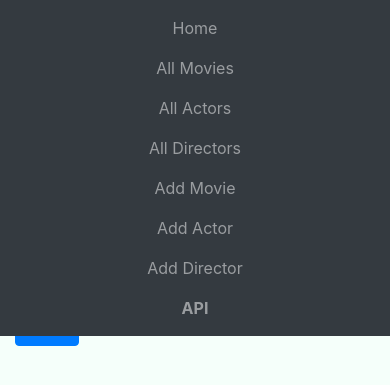
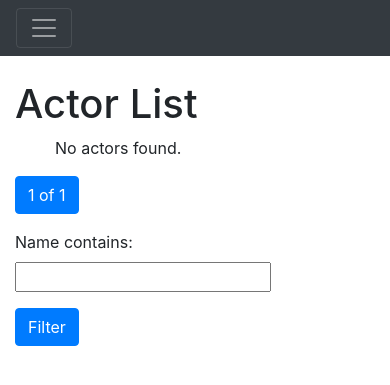
Before and after one commit to nsdNite/movie_management_site, a Django app: page /actors/ in a window 390 px wide. Shown: the top 385 px of the page. Run offline with Django 5.2, Linux system fonts and the light colour scheme; data that the repository does not hold is empty; some libraries are stand-ins or nearby versions.

Commit message:
Add responsive navbar

```diff
--- a/templates/base.html
+++ b/templates/base.html
@@ -17,6 +17,15 @@
 <body>
 	{% block content %}
 	{% endblock %}
+
+<!-- Bootstrap CSS -->
+<link href="https://maxcdn.bootstrapcdn.com/bootstrap/4.5.2/css/bootstrap.min.css" rel="stylesheet">
+<!-- jQuery -->
+<script src="https://ajax.googleapis.com/ajax/libs/jquery/3.5.1/jquery.min.js"></script>
+<!-- Bootstrap JS -->
+<script src="https://maxcdn.bootstrapcdn.com/bootstrap/4.5.2/js/bootstrap.min.js"></script>
+
+
 </body>
 
 </html>
--- a/templates/includes/navbar.html
+++ b/templates/includes/navbar.html
@@ -1,4 +1,8 @@
 <nav class="navbar navbar-expand-lg navbar-dark bg-dark fixed-top navbar-fixed">
+    <button class="navbar-toggler" type="button" data-toggle="collapse" data-target=".navbar-collapse" aria-controls="navbarNav" aria-expanded="false" aria-label="Toggle navigation">
+        <span class="navbar-toggler-icon"></span>
+    </button>
+    <div class="collapse navbar-collapse" id="navbarNav">
         <ul class="navbar-nav">
             <li class="nav-item">
                 <a class="nav-link" href="{% url 'movie_service:index' %}">Home</a>
@@ -25,4 +29,5 @@
                 <a class="nav-link" href="/api"><strong>API</strong></a>
             </li>
         </ul>
+    </div>
 </nav>
```
Lines whose indentation alone changed are shown as unchanged.
